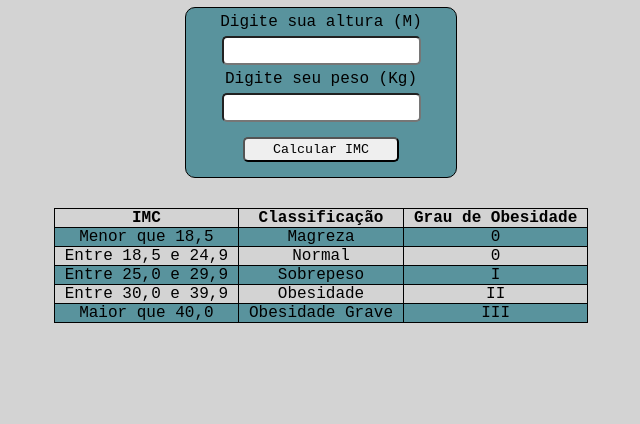
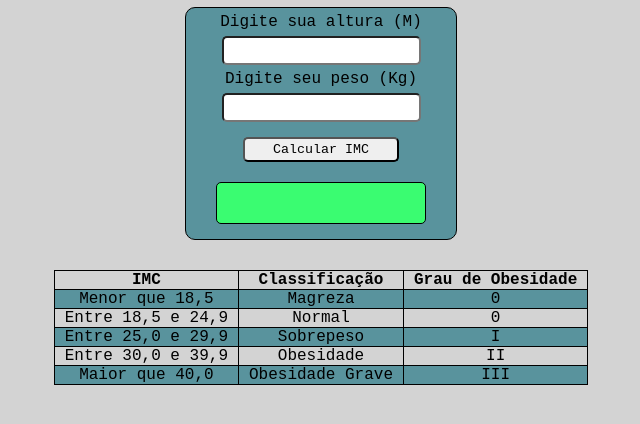
Before and after one commit to leandrolopes21/calculadoraImc, a plain HTML site: page index.html in a window 1280 px wide. Shown: the part 82-506 px from the top of the page, without its empty margins (319-959 px from the left). Drawn offline with Linux system fonts and the light colour scheme.

Commit message:
Arquivos atualizados

```diff
--- a/estilo.css
+++ b/estilo.css
@@ -43,6 +43,16 @@ div.bloco > button {
     cursor: pointer;
 }
 
+div.bloco > div#result {
+    background-color: #3AFC71;
+    margin: 10px auto;
+    width: 80%;
+    height: 40px;
+    border: 1px solid black;
+    border-radius: 5px;
+    text-align: center;
+}
+
 table {
 
     border-collapse: collapse; /* Retira o espaçamento interno entre bordas */
```
Also changed, not shown: index.html (+2 -1 lines).
